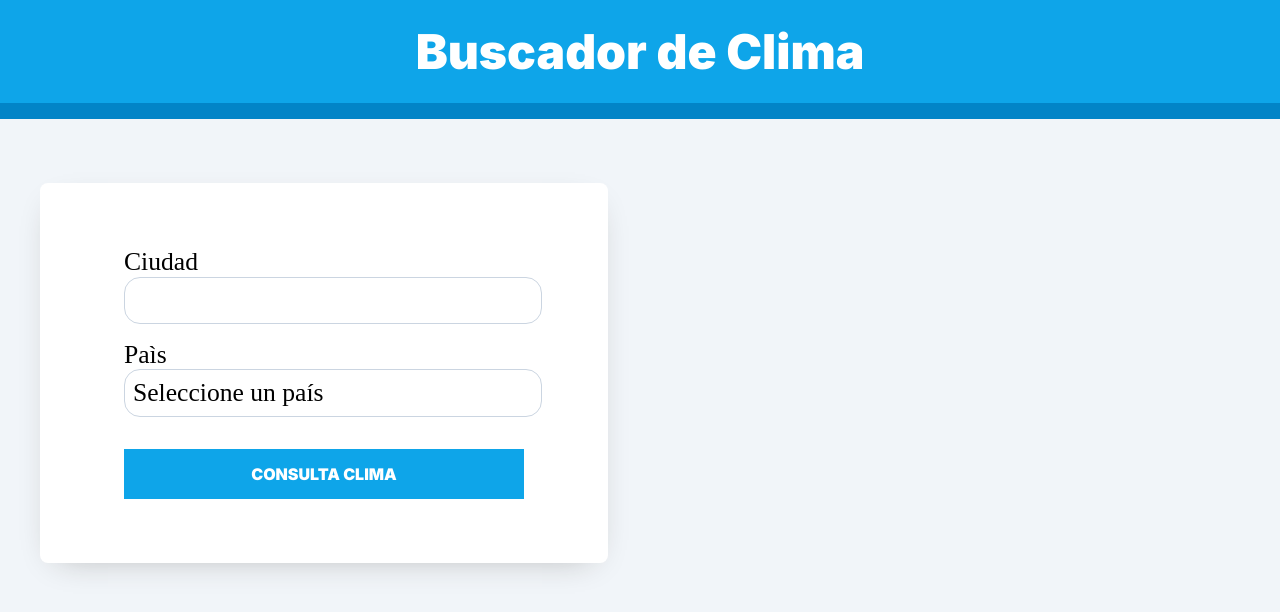
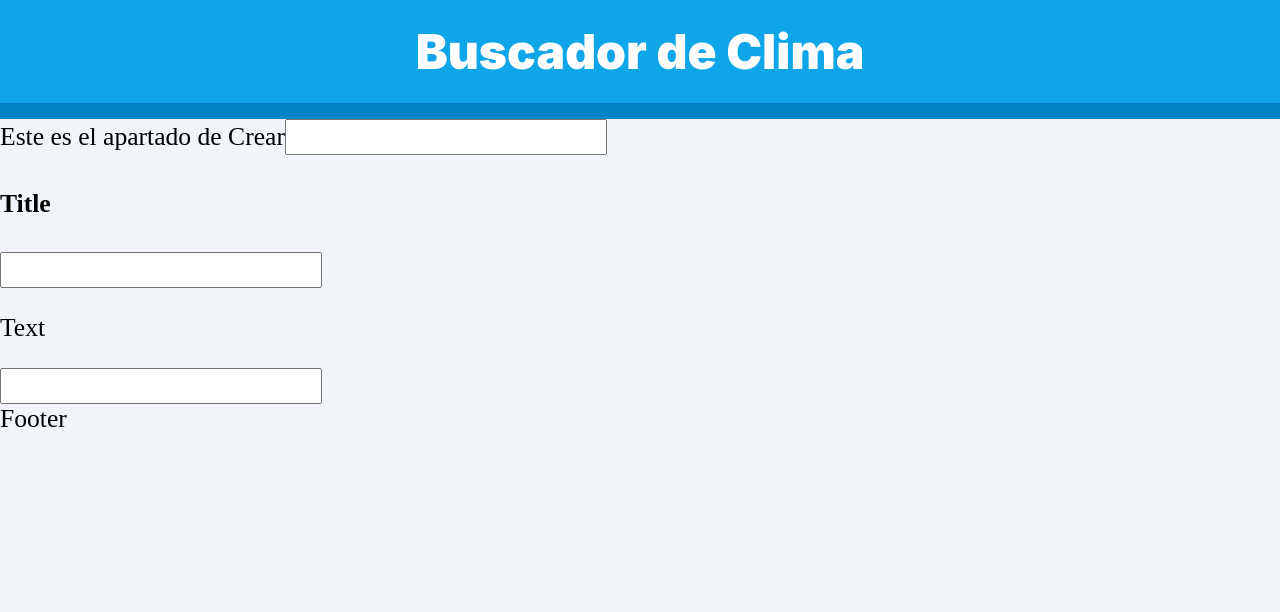
Before and after one commit to jassarillo/react_clima, a React (Vite) app: page /Crear in a window 1280 px wide. Shown: the top 612 px of the page. Built offline with nearby package versions, Linux system fonts and the light colour scheme; a web font is replaced by a local one.

Commit message:
dos vistas, clima y form

```diff
--- a/package.json
+++ b/package.json
@@ -10,7 +10,8 @@
   "dependencies": {
     "axios": "^0.27.2",
     "react": "^18.0.0",
-    "react-dom": "^18.0.0"
+    "react-dom": "^18.0.0",
+    "react-router-dom": "^6.3.0"
   },
   "devDependencies": {
     "@types/react": "^18.0.0",
--- a/src/App.jsx
+++ b/src/App.jsx
@@ -1,16 +1,26 @@
 import { AppClima }  from "./componets/AppClima";
 import { ClimaProvider } from "./context/ClimaProvider";
+import Crear from "./componets/Crear";
+import {  BrowserRouter as Router,  Route,  Routes} from "react-router-dom";
+
 function App() {
 
 
   return (
+    <Router>
     <ClimaProvider>
       <header>
         <h1>Buscador de Clima</h1>
       </header>
-    <AppClima/>
+      <Routes>
 
+      <Route path='/' element={<AppClima></AppClima>}> </Route>
+      </Routes>
     </ClimaProvider>
+    <Routes>
+    <Route path='/Crear' element={<Crear></Crear>}> </Route>
+    </Routes>
+    </Router>
   )
 }
 
--- a/src/componets/AppClima.jsx
+++ b/src/componets/AppClima.jsx
@@ -1,10 +1,15 @@
 import  Formulario  from "./Formulario";
+import Resultado from "./Resultado";
+import useClima from "../hooks/useClima";
 
 export const AppClima = () => {
+    const {resultado } = useClima()
     return (
         <>
             <main className="dos-columnas">
-            <Formulario></Formulario>
+            <Formulario/>
+            {resultado?.name && <Resultado/>}
+
             </main>
         </>
     )
--- /dev/null
+++ b/src/componets/Crear.jsx
@@ -0,0 +1,26 @@
+import  React  from "react";
+class Crear extends React.Component {
+    constructor(props) {
+        super(props);
+        this.state = {  }
+    }
+    render() {
+        return ( <div className="card">
+            <div className="card-header">
+                Este es el apartado de Crear
+                <input type="text"></input>
+            </div>
+            <div className="card-body">
+                <h4 className="card-title">Title</h4>
+                <input type="text"></input>
+                <p className="card-text">Text</p>
+                <input type="text"></input>
+            </div>
+            <div className="card-footer text-muted">
+                Footer
+            </div>
+        </div> );
+    }
+}
+
+export default Crear;
--- /dev/null
+++ b/src/componets/Resultado.jsx
@@ -0,0 +1,28 @@
+import useClima from "../hooks/useClima"
+const Resultado = () => {
+
+    const { resultado } = useClima()
+
+    const kelvin = 273.1
+
+    const { name, main } = resultado
+    return (
+        <div className="contenedor">
+            <h2>El clima de {name} es{} </h2>
+            <p >
+                { parseInt(main.temp - kelvin)} <span>&#x2103;</span>
+            </p>
+            <p>
+                 Máxima { parseInt(main.temp_max - kelvin)} <span>&#x2103;</span>
+            </p>
+            <p>
+                 Mínima { parseInt(main.temp_min - kelvin)} <span>&#x2103;</span>
+            </p>
+
+
+
+        </div>
+    )
+}
+
+export default Resultado
```
Also changed, not shown: 1 other file (tests, documents, lock files or other folders).
